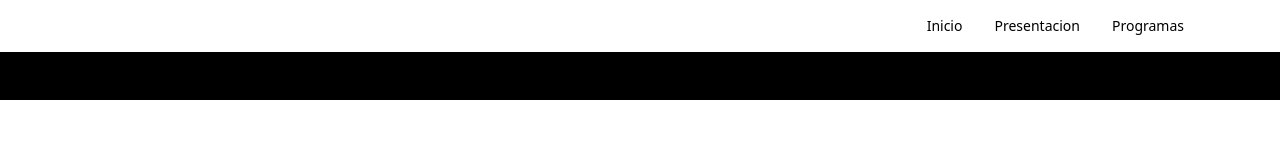
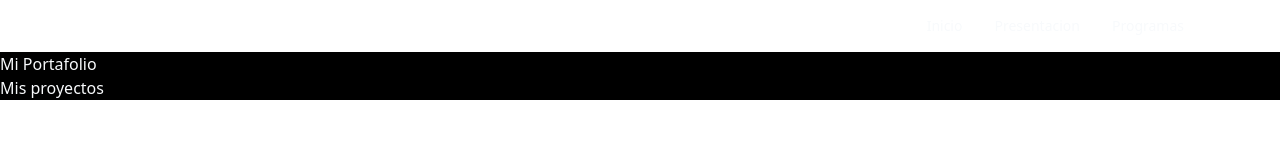
Before and after one commit to EdwardsLDMS/Galer.ia, an Astro site: page / in a window 1280 px wide. Built offline with nearby package versions, Linux system fonts and the light colour scheme; Astro itself is replaced by a stand-in of ours.

Commit message:
Update index.astro

```diff
--- a/src/pages/index.astro
+++ b/src/pages/index.astro
@@ -3,7 +3,7 @@ import Layout from '../layouts/Layout.astro';
 ---
 
 <Layout title="Bienvenido a mi Portafolio.">
-<main class='bg-black '>
+<main class='bg-black text-slate-50'>
 	<header
 	id="landing-header"class="py-2 px-20 flex items-center sticky top-0 w-full justify-between z-50 bg-white">
 		<div class="flex flex-grow basis-0"></div>
```
